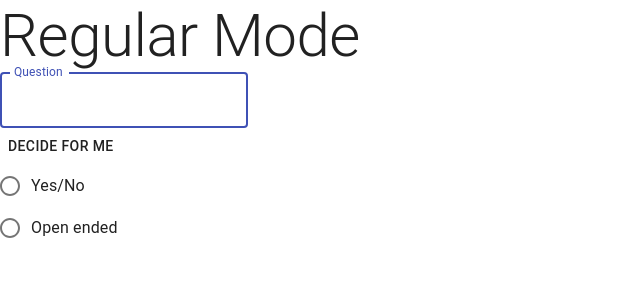
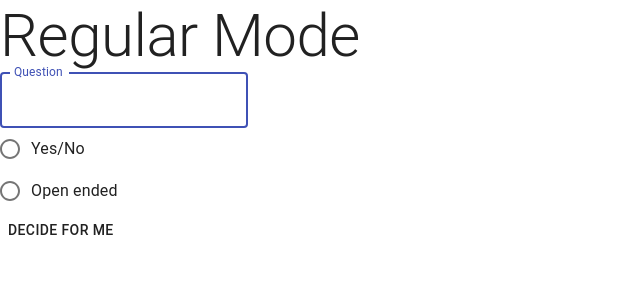
Before and after one commit to artlee06/decideforme, a React (Create React App) app: page /Main in a window 1280 px wide. Both pictures are taken after a click on the button "REGULAR MODE". Shown: the top 300 px of the page, without its empty margins (0-640 px from the left). Built offline with nearby package versions, Linux system fonts and the light colour scheme.

Commit message:
radio + error message

```diff
--- /dev/null
+++ b/src/components/Errormsg.css
@@ -0,0 +1,17 @@
+body{
+    font-family: Arial, Helvetica, sans-serif;
+    font-size: 13px;
+}
+.errormsg {
+    border: 1px solid;
+    margin: 10px 0px;
+    width: 200px;
+    padding: 15px 10px 15px 50px;
+    background-repeat: no-repeat;
+    background-position: 10px center;
+}
+.errormsg {
+    color: #D8000C;
+    background-color: #FFBABA;
+    background-image: url('https://i.imgur.com/GnyDvKN.png');
+}
--- a/src/components/RegularPage.jsx
+++ b/src/components/RegularPage.jsx
@@ -1,5 +1,5 @@
 import React, { useState, useEffect } from "react";
-
+import './Errormsg.css';
 // Material UI
 // import { makeStyles } from "@material-ui/core/styles";
 import Paper from "@material-ui/core/Paper";
@@ -43,12 +43,14 @@ export default function RegularPage() {
 
   //Validation
   const hasErrorQn = errors.question !== "";
+  const hasErrorQn2 = errors.type !== "";
   const validateAll = () => {
     const errorObj = {
         question: "",
         type: "",
     };
     errorObj.question = question === "" ? "Question me senpai" : "";
+    errorObj.type = type === "" ? " What kind of question la" : "";
     setErrors(errorObj);
     return errorObj;
   };
@@ -74,16 +76,19 @@ export default function RegularPage() {
                 autoFocus
                 error={hasErrorQn}
                 label="Question"
-                helperText={hasErrorQn ? "Please Fill Up this field" : ""}
+                helperText={hasErrorQn ? errors.question : ""}
                 onChange={(event) => setPage({...regularPage, question: event.target.value})}
                 value={question}
             />
           </Box>
-          <Button onClick={handleSubmit}> DECIDE FOR ME </Button>
           <RadioGroup aria-label="type" name="type1" value={type} onChange={handleChange}>
             <FormControlLabel control={<Radio value="yN" />} label="Yes/No" />
             <FormControlLabel control={<Radio value="mC" />} label="Open ended" />
           </RadioGroup>
+          {hasErrorQn2 &&
+            <div class="errormsg"> Error: wHAT iS uR quEstIon </div>
+          }
+          <Button onClick={handleSubmit}> DECIDE FOR ME </Button>
         </Paper>
       </div>
     </React.Fragment>
```
